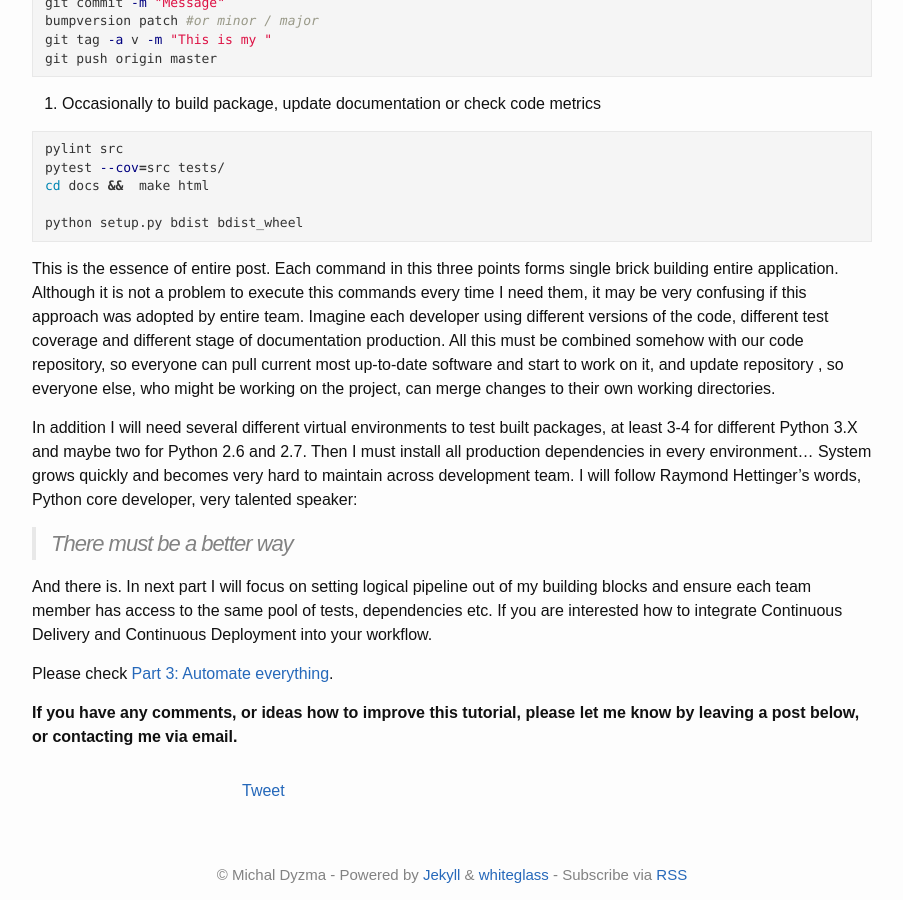
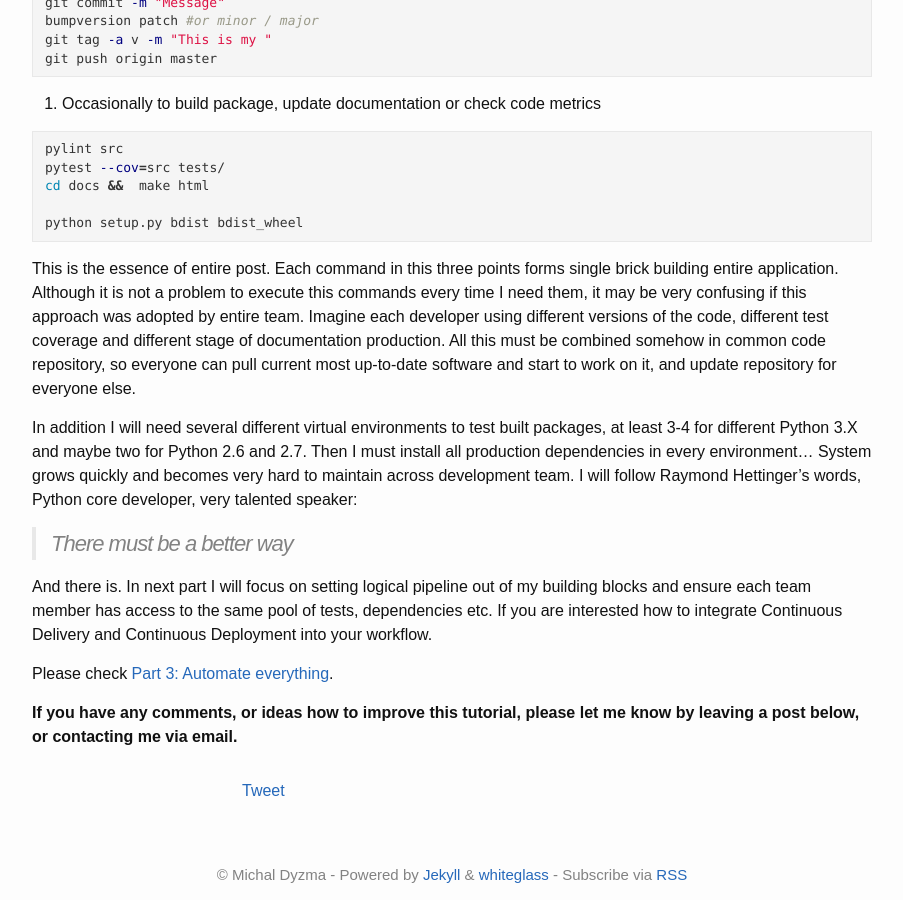
Before and after one commit to mdyzma/mdyzma.github.io, a Jekyll site: the page built from _posts/2017-05-28-part2-biostudio-setting-up-environment.md, in a window 1280 px wide and 900 px high, scrolled down 15841 px. Shown: the whole window, without its empty margins (188-1091 px from the left). Built offline with Jekyll 4.4.1, drawn with Linux system fonts in a browser that asks for light colours; nearby versions of some CDN libraries; comment, search, counter and statistics services are not loaded.

Commit message:
post update

```diff
--- a/_posts/2017-05-28-part2-biostudio-setting-up-environment.md
+++ b/_posts/2017-05-28-part2-biostudio-setting-up-environment.md
@@ -764,7 +764,7 @@ cd docs &&  make html
 python setup.py bdist bdist_wheel
 {% endhighlight %}
 
-This is the essence of entire post. Each command in this three points forms single brick building entire application. Although it is not a problem to execute this commands every time I need them, it may be very confusing if this approach was adopted by entire team. Imagine each developer using different versions of the code, different test coverage and different stage of documentation production. All this must be combined somehow with our code repository, so everyone can pull current most up-to-date software and start to work on it, and update repository , so everyone else, who might be working on the project, can merge changes to their own working directories.
+This is the essence of entire post. Each command in this three points forms single brick building entire application. Although it is not a problem to execute this commands every time I need them, it may be very confusing if this approach was adopted by entire team. Imagine each developer using different versions of the code, different test coverage and different stage of documentation production. All this must be combined somehow in common code repository, so everyone can pull current most up-to-date software and start to work on it, and update repository for everyone else.
 
 In addition I will need several different virtual environments to test built packages, at least 3-4 for different Python 3.X and maybe two for Python 2.6 and 2.7. Then I must install all production dependencies in every environment... System grows quickly and becomes very hard to maintain across development team. I will follow Raymond Hettinger's words, Python core developer, very talented speaker:
 
```
